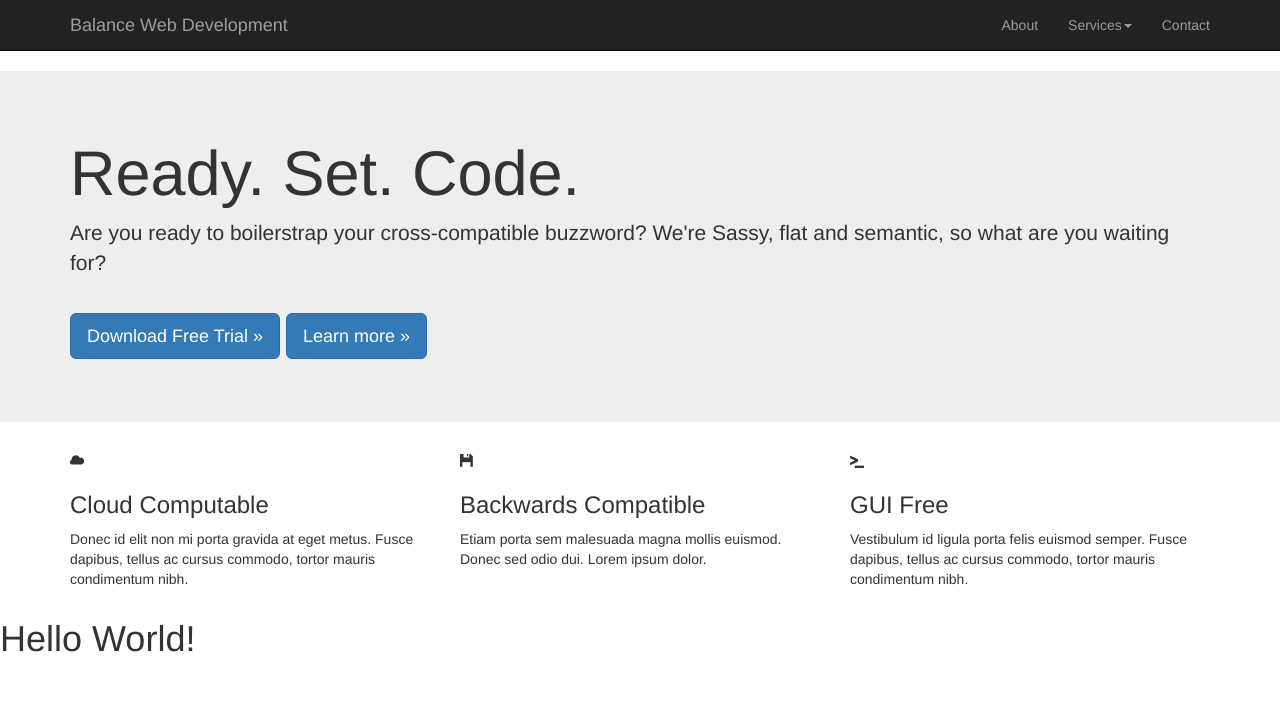
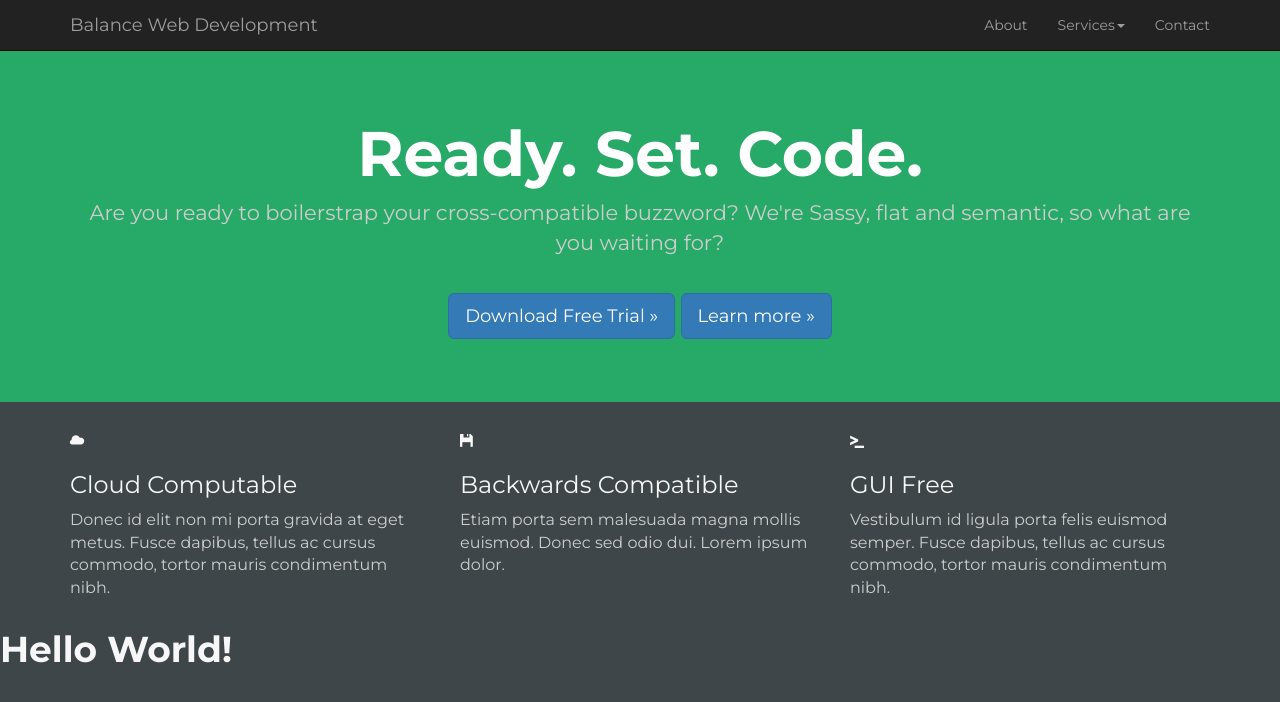
Before and after one commit to tfan1210/Bootstrap-101, a plain HTML site: page index.html in a window 1280 px wide. Drawn offline with nearby package versions, Linux system fonts and the light colour scheme.

Commit message:
overrided jumbotron styles

```diff
--- a/index.html
+++ b/index.html
@@ -1,14 +1,15 @@
 <!DOCTYPE html>
 <html lang="en" dir="ltr">
-
 <head>
   <meta charset="utf-8">
   <meta name="viewport" content="width=device-width, initial-scale=1">
   <title>Bootstrap 101 Template</title>
   <link href="./resources/css/bootstrap.min.css" rel="stylesheet">
+  <link href="./resources/css/style.css" rel="stylesheet">
+  <link href='https://fonts.googleapis.com/css?family=Montserrat:400,700' rel='stylesheet' type='text/css'>
 </head>
-
 <body>
+  <!-- Navigation -->
   <nav class="navbar navbar-inverse navbar-static-top">
     <div class="container">
       <div class="navbar-header">
@@ -36,6 +37,7 @@
       </div>
     </div>
   </nav>
+  <!-- jumbotron -->
   <div class="jumbotron">
     <div class="container">
       <h1>Ready. Set. Code.</h1>
--- /dev/null
+++ b/resources/css/style.css
@@ -0,0 +1,27 @@
+/* Universal */
+body {
+  background: #3E4649;
+  color: #f7f7f7;
+  font-family: 'Montserrat', sans-serif;
+}
+
+h1, h2 {
+  font-weight: bold;
+}
+
+p {
+  font-size: 16px;
+  color: #cdcdcd;
+}
+
+/* Overriding Bootstrap */
+
+.navbar {
+  margin-bottom: 0;
+}
+
+.jumbotron {
+  background: #27A967;
+  color: white;
+  text-align: center;
+}
```
